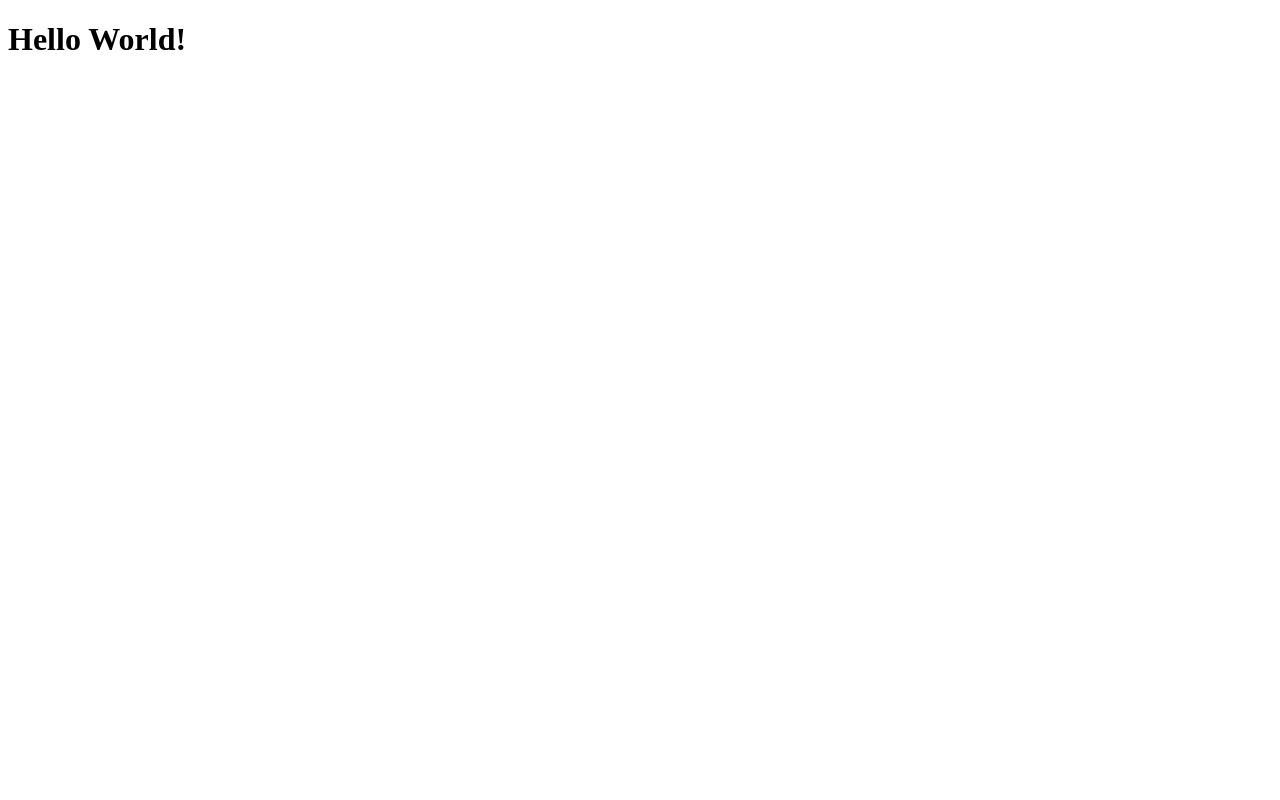
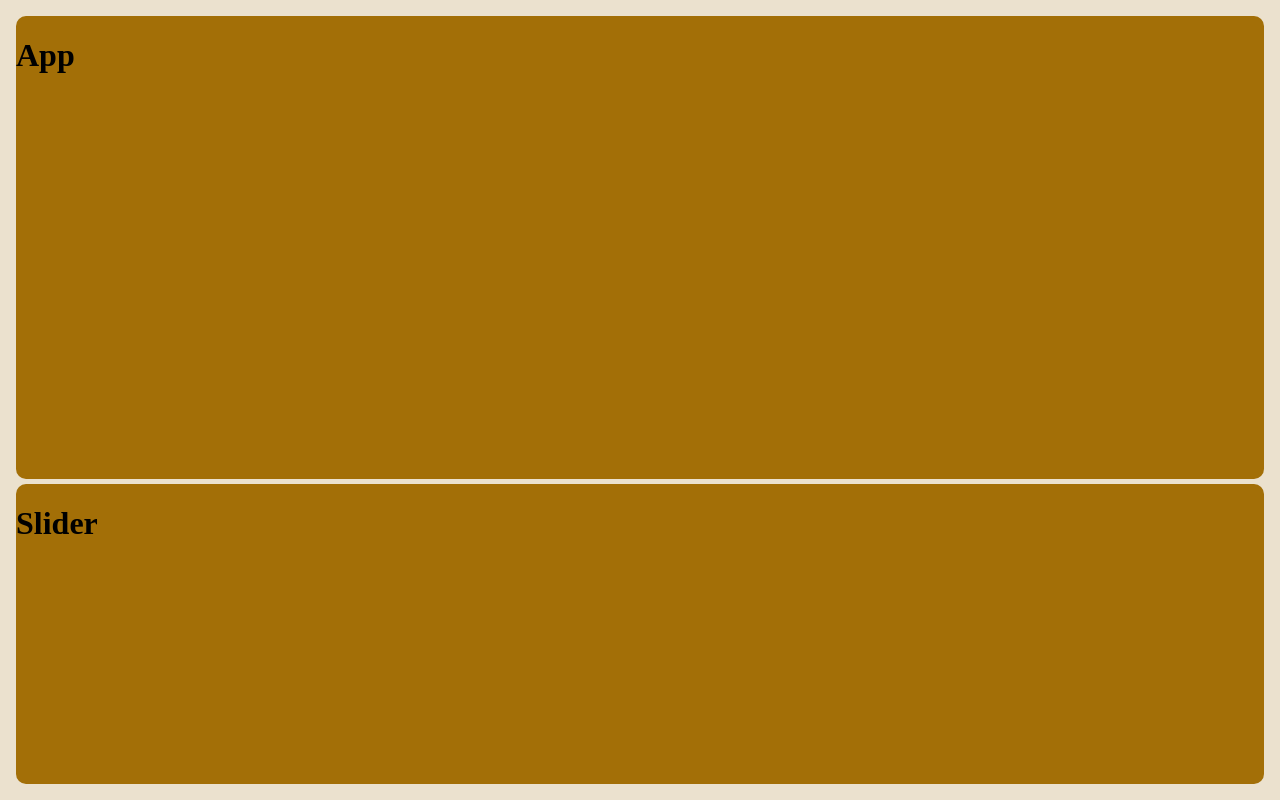
Before and after one commit to savukhin/super-burner-handler, a React app in the folder application/react/: page / in a window 1280 px wide. Built offline with nearby package versions, Linux system fonts and the light colour scheme.

Commit message:
Added two main blocks

```diff
--- a/application/react/package.json
+++ b/application/react/package.json
@@ -25,7 +25,11 @@
   "dependencies": {
     "@types/react": "^18.0.21",
     "@types/react-dom": "^18.0.6",
+    "css-loader": "^6.7.1",
     "react": "^18.2.0",
-    "react-dom": "^18.2.0"
+    "react-dom": "^18.2.0",
+    "sass": "^1.55.0",
+    "sass-loader": "^13.1.0",
+    "style-loader": "^3.3.1"
   }
 }
--- /dev/null
+++ b/application/react/src/app.scss
@@ -0,0 +1,30 @@
+@import 'scss exports/colors';
+@import 'scss exports/sizes';
+
+body {
+    display: flex;
+    background-color: $bg-color-light;
+    margin: 0;
+    padding: $body-padding;
+    height: calc(100vh - 2 * $body-padding);
+    width: calc(100vw - 2 * $body-padding);
+}
+
+#root {
+    height: 100%;
+    width: 100%;
+}
+
+#app {
+    display: grid;
+    row-gap: 5px;
+    grid-template-rows: auto $sliders-size;
+    height: 100%;
+
+    background-color: $bg-color-light;
+}
+
+.block {
+    border-radius: 10px;
+    background-color: $block-color;
+}
--- a/application/react/src/app.tsx
+++ b/application/react/src/app.tsx
@@ -1,37 +1,16 @@
-// import React from 'react';
-// // import ReactDom from 'react-dom/client';
-// import ReactDOM from "react-dom/client";
+import React from "react";
+import './app.scss'
+import { Slider } from "./components/slider/slider";
 
-// // const mainElement = document.createElement('div');
-// // document.body.appendChild(mainElement);
-
-// // const App = () => {
-// //   return (
-// //     <h1>
-// //       Hi from a react app
-// //     </h1>
-// //   )
-// // }
-
-// // ReactDom.render(<App />, mainElement);
-
-// // reportWebVitals();
-
-// // var global = global || window;
-// // var Buffer = Buffer || [];
-// // var process = process || {
-// //   env: { DEBUG: undefined },
-// //   version: []
-// // };
-
-// const root = ReactDOM.createRoot(document.getElementById('root') as HTMLElement);
-// root.render(
-//   <h1> Hello World! </h1>
-// );
-
-
-import React from 'react';
-import ReactDOM from 'react-dom';
-
-
-ReactDOM.render(<h1> Hello World! </h1>, document.querySelector('#root'));
+export function App() {
+    return (
+        <div id="app">
+            <div className="block">
+                <h1>App</h1>
+            </div>
+            <div className="block">
+                <Slider></Slider>
+            </div>
+        </div>
+    )
+}
--- /dev/null
+++ b/application/react/src/components/slider/slider.tsx
@@ -0,0 +1,8 @@
+import React from "react";
+import './slider.scss'
+
+export function Slider() {
+    return (
+        <h1>Slider</h1>
+    )
+}
--- /dev/null
+++ b/application/react/src/index.tsx
@@ -0,0 +1,5 @@
+import React from 'react';
+import ReactDOM from 'react-dom';
+import { App } from './app';
+
+ReactDOM.render(<App />, document.querySelector('#root'));
--- /dev/null
+++ b/application/react/src/scss exports/colors.scss
@@ -0,0 +1,7 @@
+$main-color: #EB7F13;
+$bg-color-light: #EBE1CE;
+$bg-color-dark:#523703;
+$block-color: #A36F07;
+$main-text-color: #574727;
+$text-color: black;
+$warning-color: #dd1212;
--- /dev/null
+++ b/application/react/src/scss exports/sizes.scss
@@ -0,0 +1,3 @@
+$min-sliders-size: 30px;
+$sliders-size: 300px;
+$body-padding: 16px;
--- a/application/react/webpack.react.config.js
+++ b/application/react/webpack.react.config.js
@@ -6,7 +6,7 @@ module.exports = {
     extensions: ['.tsx', '.ts', '.js'],
     mainFields: ['main', 'module', 'browser'],
   },
-  entry: './src/app.tsx',
+  entry: './src/index.tsx',
   target: 'node',
   target: 'web',
   devtool: 'source-map',
@@ -18,6 +18,14 @@ module.exports = {
         use: {
           loader: 'babel-loader',
         },
+      },
+      {
+        test: /\.s[ac]ss$/i,
+        use: [
+          "style-loader",
+          "css-loader",
+          "sass-loader",
+        ],
       },
     ],
   },
```
Also changed, not shown: application/react/src/components/slider/slider.scss (added), 2 other files (tests, documents, lock files or other folders).
